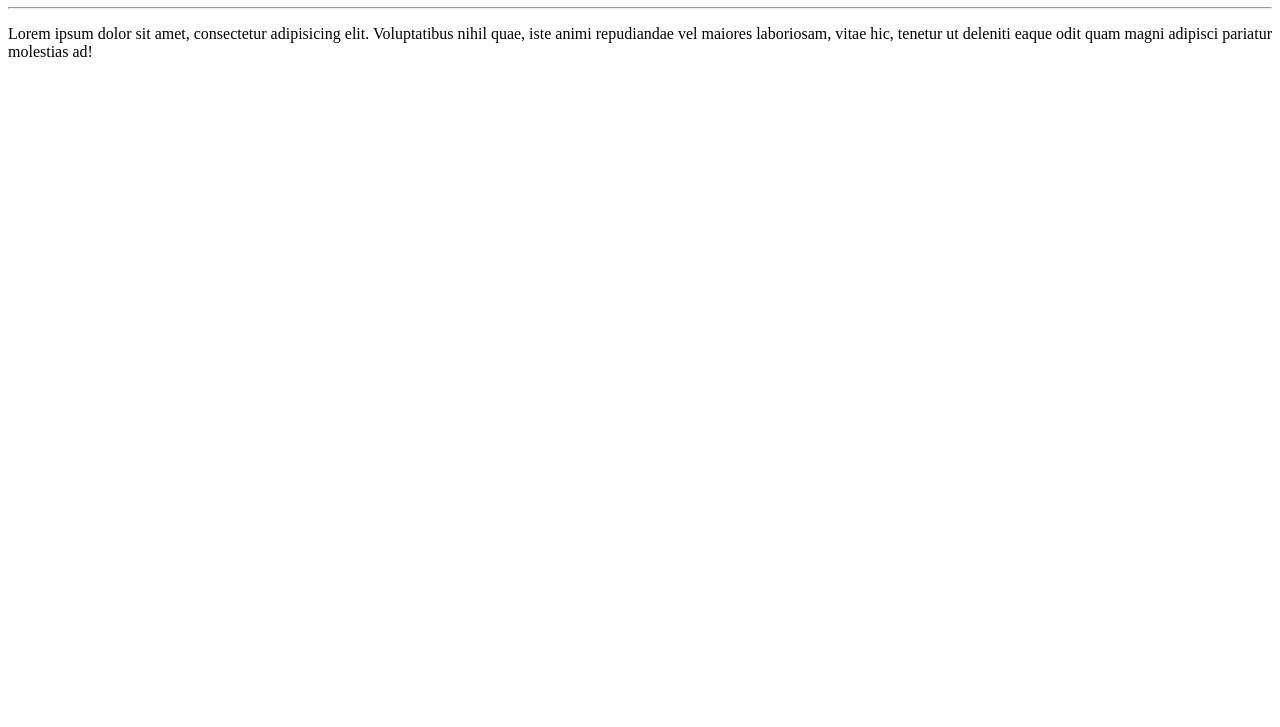
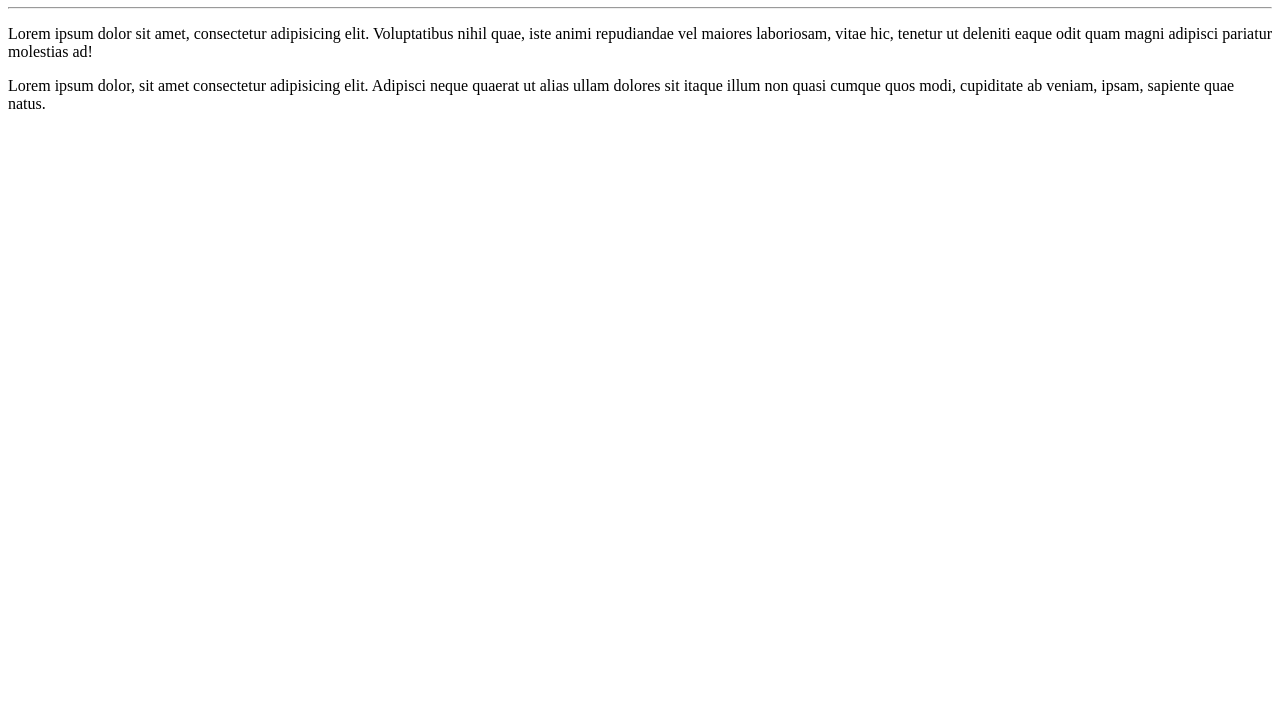
Before and after one commit to AlexBotion97/Ola-Mundo, a plain HTML site: page site-teste/index.html in a window 1280 px wide. Shown: the part 73-800 px from the top of the page. Drawn offline with Linux system fonts and the light colour scheme.

Commit message:
novo paragrafo

```diff
--- a/site-teste/index.html
+++ b/site-teste/index.html
@@ -9,5 +9,6 @@
     <h1>Olá, Mundo!</h1>
     <hr>
     <p>Lorem ipsum dolor sit amet, consectetur adipisicing elit. Voluptatibus nihil quae, iste animi repudiandae vel maiores laboriosam, vitae hic, tenetur ut deleniti eaque odit quam magni adipisci pariatur molestias ad!</p>
+    <p>Lorem ipsum dolor, sit amet consectetur adipisicing elit. Adipisci neque quaerat ut alias ullam dolores sit itaque illum non quasi cumque quos modi, cupiditate ab veniam, ipsam, sapiente quae natus.</p>
 </body>
 </html>
```
